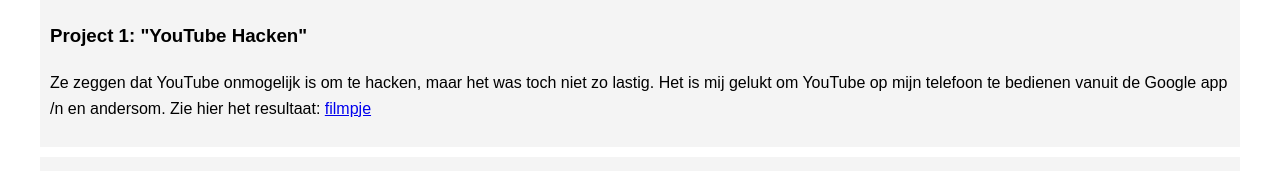
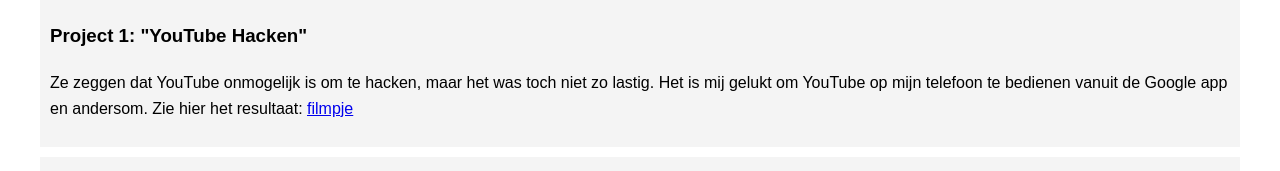
Before and after one commit to nlsefouh/Portfolio, a plain HTML site: page index.html in a window 1280 px wide. Shown: the part 461-632 px from the top of the page. Drawn offline with Linux system fonts and the light colour scheme.

Commit message:
Update index.html

```diff
--- a/index.html
+++ b/index.html
@@ -30,7 +30,7 @@
             <p>Ze zeggen dat YouTube onmogelijk is
             om te hacken, maar het was toch niet zo
             lastig. Het is mij gelukt om YouTube
-            op mijn telefoon te bedienen vanuit de Google app /n
+            op mijn telefoon te bedienen vanuit de Google app
             en andersom.
             Zie hier het resultaat: <a href=https://youtu.be/UENgbaSbddQ?si=YNXl4xAYpAH5TzmH> filmpje </a> </p>
         </div>
```
